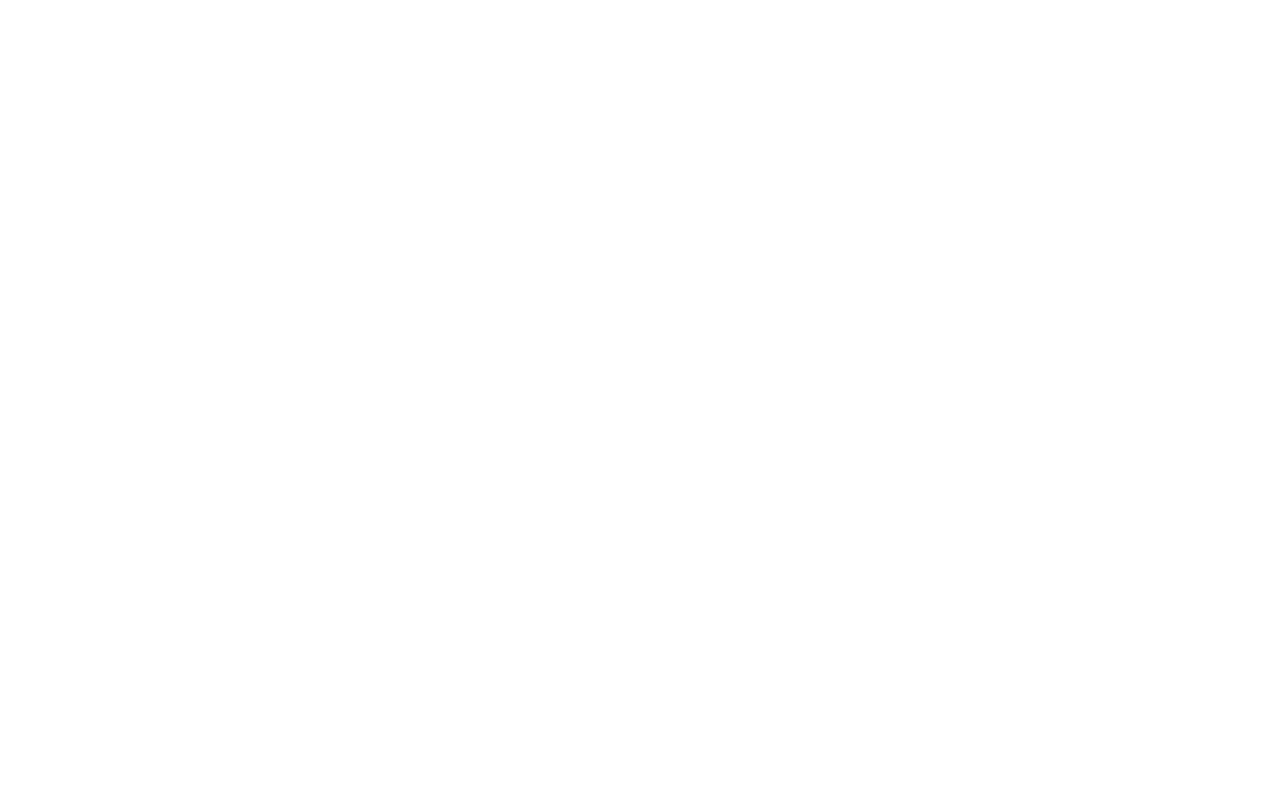
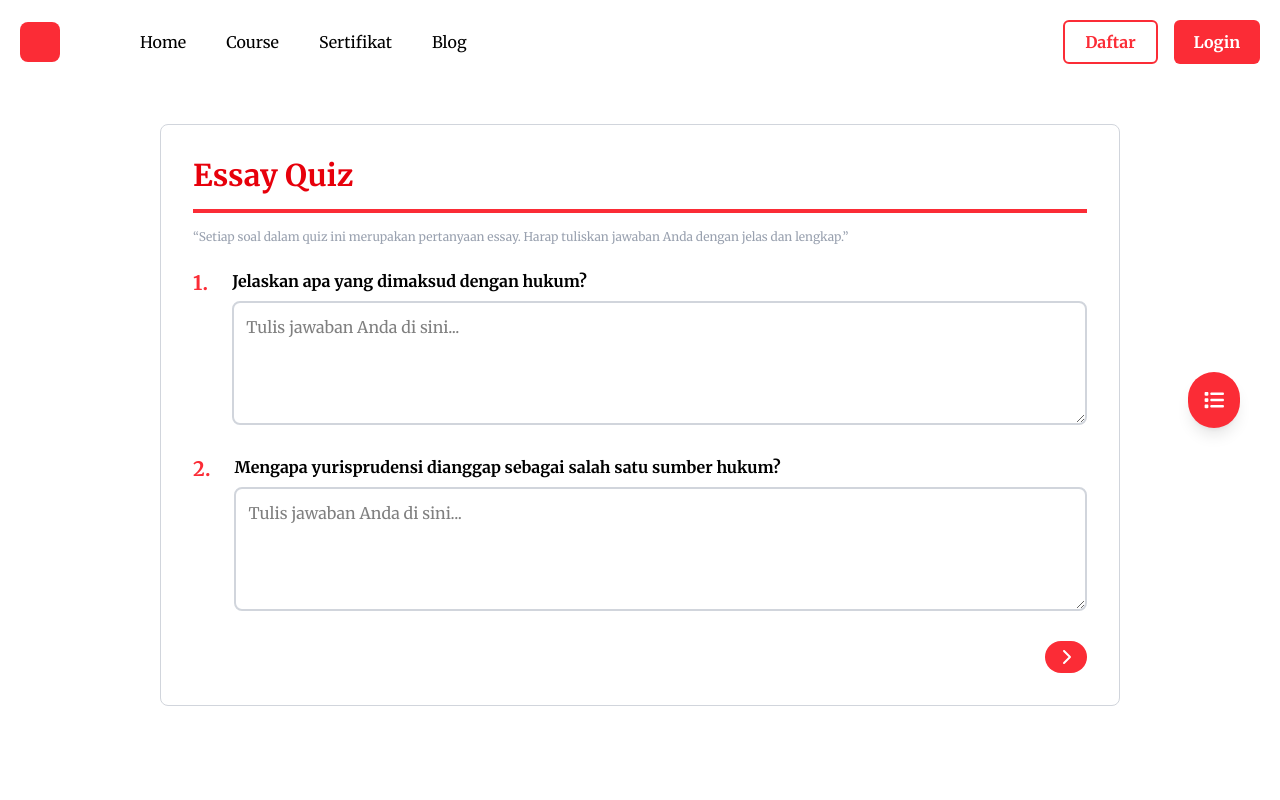
Before and after one commit to Education-Law/EducationLaw-Web, a React (Vite) app: page /quiz2 in a window 1280 px wide. Before the commit this address had no page. Shown: the top 800 px of the page. Built offline with nearby package versions, Linux system fonts and the light colour scheme.

Commit message:
add quiz page (essay)

```diff
--- /dev/null
+++ b/src/pages/QuizEssay.jsx
@@ -0,0 +1,67 @@
+import React, { useState } from 'react';
+import { FontAwesomeIcon } from "@fortawesome/react-fontawesome";
+import { faChevronRight, faList } from "@fortawesome/free-solid-svg-icons";
+
+const QuizEssay = () => {
+    const questions = [
+        {
+            question: "Jelaskan apa yang dimaksud dengan hukum?",
+        },
+        {
+            question: "Mengapa yurisprudensi dianggap sebagai salah satu sumber hukum?",
+        }
+    ];
+
+    const [essayAnswers, setEssayAnswers] = useState({});
+
+    const handleEssayChange = (index, value) => {
+        setEssayAnswers({ ...essayAnswers, [index]: value });
+    };
+
+    return (
+        <div className="mx-40 my-10 p-8 bg-white rounded-lg border border-gray-300 relative">
+            <button className="fixed top-1/2 right-10 transform -translate-y-1/2 bg-red-500 text-white p-4 rounded-full shadow-lg hover:bg-red-600 transition duration-300">
+                <FontAwesomeIcon icon={faList} size="lg" />
+            </button>
+
+            <div className='mb-6'>
+                <h1 className="text-3xl font-bold text-red-600 mb-4">Essay Quiz</h1>
+                <hr className="h-1 bg-red-500 border-none mb-4" />
+                <p className='text-gray-400 text-xs'>
+                    “Setiap soal dalam quiz ini merupakan pertanyaan essay. Harap tuliskan jawaban Anda dengan jelas dan lengkap.”
+                </p>
+            </div>
+
+            <div>
+                <form>
+                    {questions.map((q, index) => (
+                        <div key={index} className="mb-6 flex items-start gap-6">
+                            <div className="text-xl flex items-center justify-center text-4xl font-bold text-red-500">
+                                {index + 1}.
+                            </div>
+
+                            <div className="w-full">
+                                <p className="font-semibold">{q.question}</p>
+                                <textarea
+                                    className="mt-2 w-full p-3 border-2 border-gray-300 rounded-lg focus:outline-none focus:ring-2 focus:ring-red-500"
+                                    rows="4"
+                                    placeholder="Tulis jawaban Anda di sini..."
+                                    value={essayAnswers[index] || ""}
+                                    onChange={(e) => handleEssayChange(index, e.target.value)}
+                                />
+                            </div>
+                        </div>
+                    ))}
+                </form>
+            </div>
+
+            <div className='flex justify-end gap-10'>
+                <button className='px-4 py-2 bg-red-500 text-white rounded-full hover:bg-red-600 transition duration-300 flex items-center justify-center'>
+                    <FontAwesomeIcon icon={faChevronRight} />
+                </button>
+            </div>
+        </div>
+    );
+};
+
+export default QuizEssay;
--- a/src/routes/AppRoutes.jsx
+++ b/src/routes/AppRoutes.jsx
@@ -7,6 +7,7 @@
 import Course from "../pages/course";
 import Blog from "../pages/blog";
 import QuizMultiple from "../pages/QuizMultiple";
+import QuizEssay from "../pages/QuizEssay";
 
 const AppRoutes = () => {
 
@@ -50,6 +51,13 @@
                     <Footer />
                 </>
             } />
+            <Route path="/quiz2" element={
+                <>
+                    <Navbar />
+                    <QuizEssay />
+                    <Footer />
+                </>
+            } />
         </Routes>
     )
 }
```
